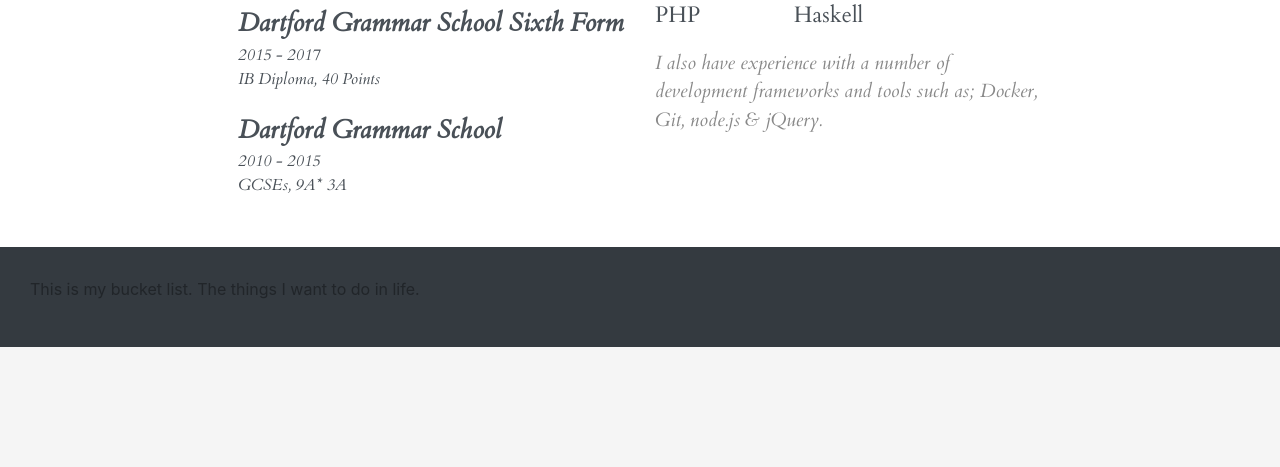
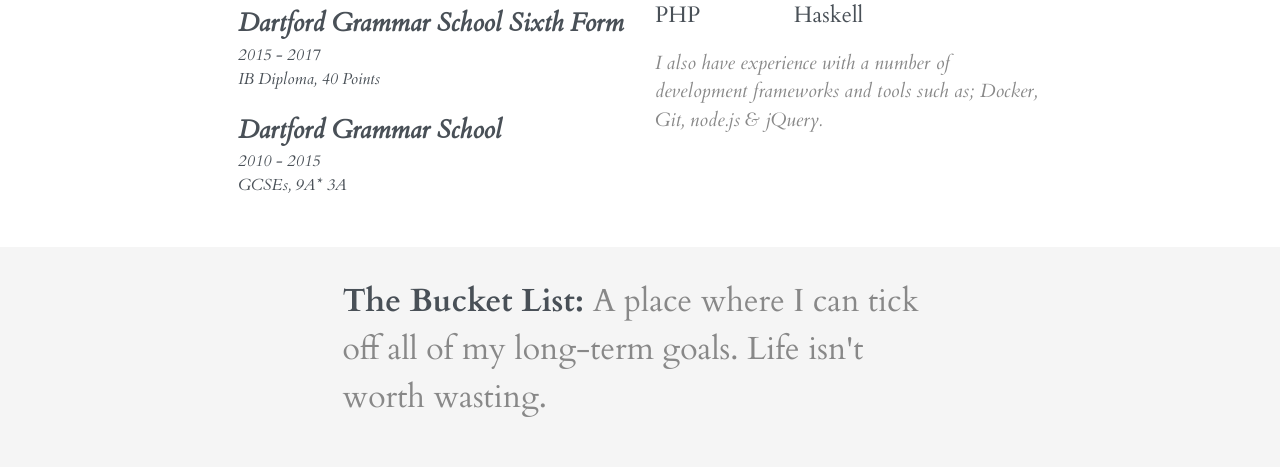
Before and after one commit to george1410/personal-site, a PHP site: page / in a window 1280 px wide. Shown: the part 1733-2200 px from the top of the page. Before the commit the page ends 2080 px from the top, so only its background shows below. Run offline with PHP 8.4, Linux system fonts and the light colour scheme; some libraries are stand-ins or nearby versions.

Commit message:
modified bucket list sizing

```diff
--- a/index.php
+++ b/index.php
@@ -151,7 +151,11 @@
         </div>
     </div>
     <div class="bucket container-full">
-        <p>This is my bucket list. The things I want to do in life.</p>
+        <div class="row justify-content-center">
+            <div class="col-md-6">
+                <p><strong>The Bucket List:</strong> A place where I can tick off all of my long-term goals. Life isn't worth wasting.</p>
+            </div>
+        </div>
     </div>
 </body>
 </html>
--- a/style.css
+++ b/style.css
@@ -78,6 +78,7 @@ h2 {
 
 .bucket {
     padding: 30px;
+    background: #f5f5f5;
 }
 
 .zoom-img-container {
@@ -163,3 +164,13 @@ h2 {
     color: #888888;
     font-style: italic
 }
+
+.bucket p {
+    font-family: 'Cardo', serif;
+    font-size: 2rem;
+    color: #888888;
+}
+
+.bucket p strong {
+    color: #495057;
+}
```
